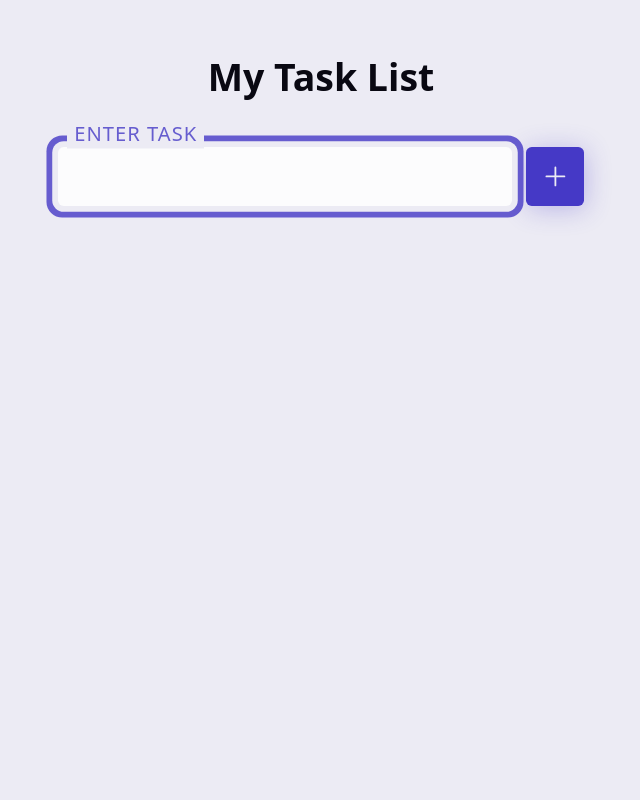
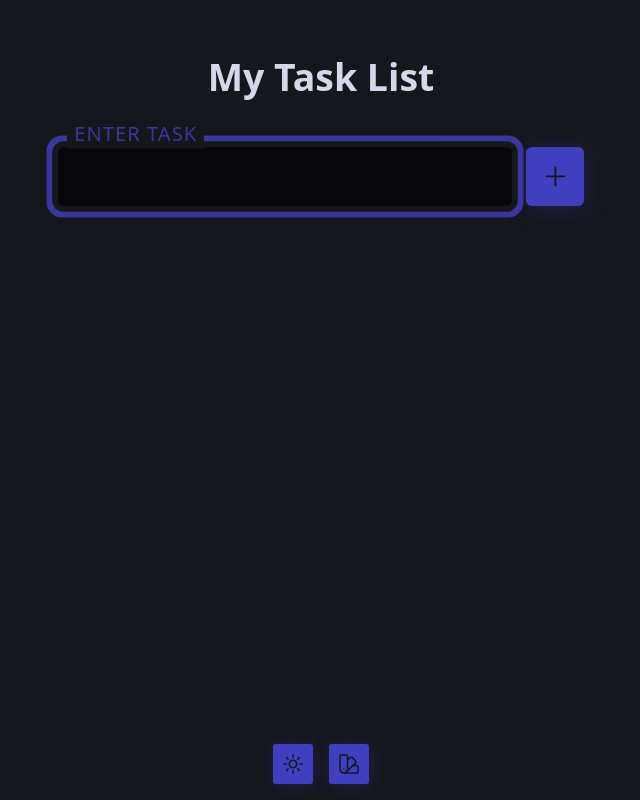
Before and after one commit to MetalJames/modern_todo_crud_app, a React (Vite) app: page / in a window 1280 px wide. Shown: the whole page, without its empty margins (319-959 px from the left). Built offline with nearby package versions, Linux system fonts and the light colour scheme.

Commit message:
add theme switcher from the second video lesson (pretty cool project)

```diff
--- a/src/App.tsx
+++ b/src/App.tsx
@@ -7,6 +7,7 @@
 import CustomForm from './components/CustomForm'
 import EditForm from './components/EditForm'
 import TaskList from './components/TaskList';
+import ThemeSwitcher from './components/ThemeSwitcher';
 
 function App() {
   const [tasks, setTasks] = useLocalStorage('react-todo.tasks', []);
@@ -51,6 +52,7 @@
       {isEdited && <EditForm editedTask={editedTask} updateTask={updateTask} closeEditMode={closeEditMode} />}
       <CustomForm addTask={addTask} />
       {tasks && <TaskList tasks={tasks} deleteTask={deleteTask} toggleTask={toggleTask} enterEditMode={enterEditMode} />}
+      <ThemeSwitcher />
     </div>
   );
 }
--- /dev/null
+++ b/src/components/ThemeSwitcher.module.css
@@ -0,0 +1,74 @@
+.wrapper {
+    position: fixed;
+    bottom: 0;
+    left: 0;
+    --wrapperSize: clamp(4em, 3vmax, 7em);
+    padding: 1em 2em;
+    width: 100%;
+    display: grid;
+    --_size: 1.5rem;
+    place-items: center;
+}
+
+.btns {
+    display: flex;
+    gap: 1em;
+}
+
+.picker:focus {
+    outline: none;
+}
+
+.picker {
+    appearance: none;
+    -webkit-appearance: none;
+    outline: none;
+    height: calc(var(--wrapperSize) * 0.2);
+    width: 100%;
+    border: 0.2em solid hsl(var(--muted));
+    box-shadow: 0 0 0.8em hsl(var(--accent) / 0.4);
+    border-radius: 100vmax;
+    background: linear-gradient(to right,
+        hsl(0, 50%, 50%),
+        hsl(25, 50%, 50%),
+        hsl(50, 50%, 50%),
+        hsl(75, 50%, 50%),
+        hsl(100, 50%, 50%),
+        hsl(125, 50%, 50%),
+        hsl(150, 50%, 50%),
+        hsl(175, 50%, 50%),
+        hsl(200, 50%, 50%),
+        hsl(225, 50%, 50%),
+        hsl(250, 50%, 50%),
+        hsl(275, 50%, 50%),
+        hsl(300, 50%, 50%),
+        hsl(325, 50%, 50%),
+        hsl(350, 50%, 50%));
+}
+
+.picker::-webkit-slider-thumb {
+    -webkit-appearance: none;
+    appearance: none;
+    height: calc(var(--wrapperSize) * 0.35);
+    width: calc(var(--wrapperSize) * 0.35);
+    border: none;
+    box-shadow:
+        0 0 0 .25em hsl(var(--muted)),
+        0 0 0 -.4em hsl(var(--accent) / 0.8);
+    border-radius: 100vmax;
+    background-color: hsl(var(--accent));
+    cursor: ew-resize;
+}
+
+.picker:focus::-webkit-slider-thumb {
+    box-shadow:
+        0 0 0 .25em hsl(var(--muted)),
+        0 0 0 .45em hsl(var(--accent) / 0.8);
+}
+
+.close {
+    position: absolute;
+    top: -2em;
+    left: 50%;
+    transform: translate(-50%, -50%);
+}
--- /dev/null
+++ b/src/components/ThemeSwitcher.tsx
@@ -0,0 +1,68 @@
+import { useEffect, useState } from 'react';
+import styles from './ThemeSwitcher.module.css';
+
+import { XMarkIcon, SunIcon, MoonIcon, SwatchIcon } from '@heroicons/react/24/outline';
+
+import useLocalStorage from '../hooks/useLocalStorage';
+
+const ThemeSwitcher = () => {
+
+    const [isColorPicking, setIsColorPicking] = useState(false);
+    const defaultTheme = window.matchMedia('(prefers-color-scheme : dark)')
+    const [theme, setTheme] = useLocalStorage('react-todo.scheme', defaultTheme ? 'dark' : 'light');
+    const [hue, setHue] = useLocalStorage('react-todo.color', '240');
+
+    useEffect(() => {
+        document.documentElement.setAttribute('color-scheme', theme)
+    }, [theme]);
+
+    useEffect(() => {
+        document.documentElement.style.setProperty('--_hue', hue)
+    }, [hue]);
+
+    return (
+        <aside className={styles.wrapper} style={{backgroundColor: isColorPicking ? 'hsl(var(--muted) / .6)' : 'transparent'}}>
+            {
+                isColorPicking ? (
+                    <>
+                    <button className={`btn ${styles.close}`}
+                        aria-label='Close color picking mode'
+                        onClick={() => setIsColorPicking(false)}
+                    >
+                        <XMarkIcon />
+                    </button>
+                    <input
+                        className={styles.picker}
+                        type="range"
+                        min='0'
+                        max='360'
+                        aria-label='Change color theme slider'
+                        value={hue}
+                        onInput={(e) => setHue((e.target as HTMLInputElement).value)}
+                    />
+                    </>
+                ) : (
+                    <div className={styles.btns}>
+                        <button
+                            className='btn'
+                            aria-label={`Change theme to ${theme === 'light' ? 'dark' : 'light'} mode`}
+                            role='switch'
+                            onClick={() => setTheme(theme === 'light' ? 'dark' : 'light')}
+                        >
+                            {theme === 'dark' ? <SunIcon /> : <MoonIcon />}
+                        </button>
+                        <button
+                            className='btn'
+                            aria-label='Enable color picking mode'
+                            onClick={() => setIsColorPicking(true)}
+                        >
+                            <SwatchIcon />
+                        </button>
+                    </div>
+                )
+            }
+        </aside>
+    )
+}
+
+export default ThemeSwitcher
--- a/src/hooks/useLocalStorage.tsx
+++ b/src/hooks/useLocalStorage.tsx
@@ -1,6 +1,6 @@
 import { useEffect, useState } from "react"
 
-const useLocalStorage = (key: string, initialValue: []) => {
+const useLocalStorage = (key: string, initialValue: string | []) => {
 
     const [value, setValue] = useState(() => {
         try {
```
